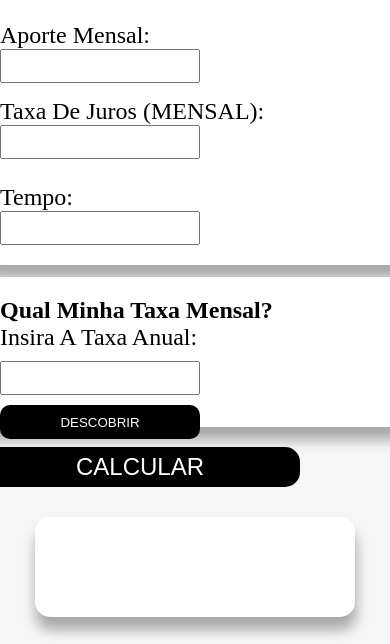
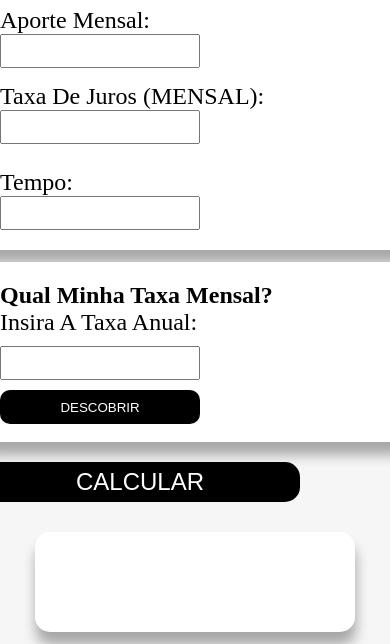
Before and after one commit to lp000x/CALC-JUROS, a plain HTML site: page index.html in a window 390 px wide. Shown: the part 200-844 px from the top of the page. Drawn offline with Linux system fonts and the light colour scheme.

Commit message:
desTaxa - media query - 1

```diff
--- a/calculadora.css
+++ b/calculadora.css
@@ -34,7 +34,8 @@ form{
     border-radius: 15px;
     box-shadow: 1px 13px 13px rgba(0, 0, 0, 0.322);
     padding: 20px;
-
+    display: flex;
+    flex-direction: column;
     width: 430px;
     height: 150px;
     margin-top: 12px;
@@ -151,4 +152,17 @@ form{
     #lado1{
        margin: 0px;
     }
+
+    #descTaxaJur{
+    background-color: white;
+    border-radius: 15px;
+    box-shadow: 1px 13px 13px rgba(0, 0, 0, 0.322);
+    padding: 20px;
+    display: flex;
+    flex-direction: column;
+    width: 430px;
+    height: 180px;
+    margin-top: 12px;
+    margin-bottom: 12px;
 }
+}
--- a/index.html
+++ b/index.html
@@ -97,7 +97,7 @@
             const taxaAnual = Number(document.getElementById("inserirTaxaAnual").value) / 100
             const res = document.getElementById("resultadoTaxa")
 
-            const taxa = (1 + taxaAnual)**0.08333 - 1
+            const taxa = ((1 + taxaAnual)**0.08333 - 1) * 100
 
             res.innerText = `Sua Taxa Mensal É: ${taxa.toFixed(4)}`
 
```
